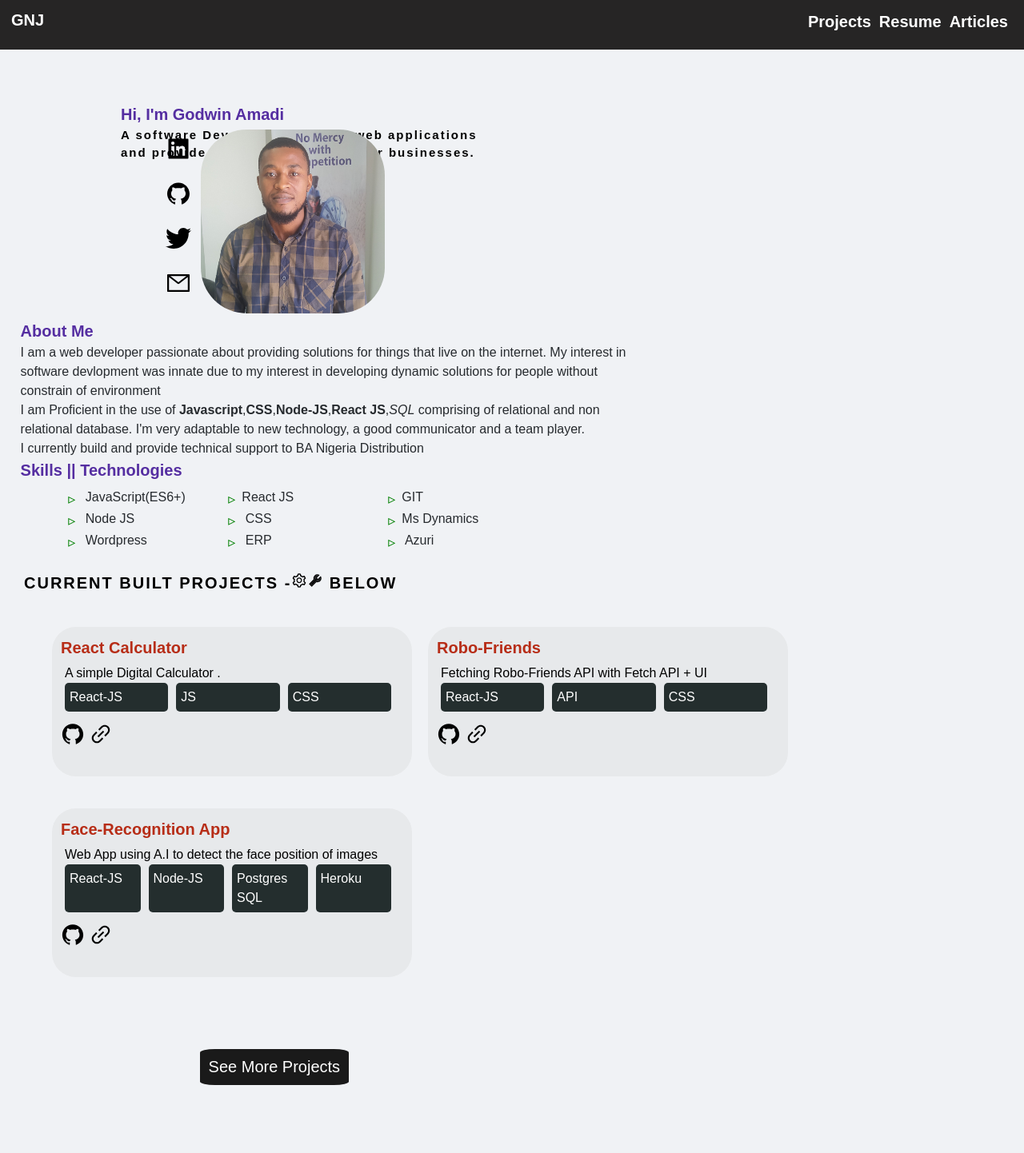
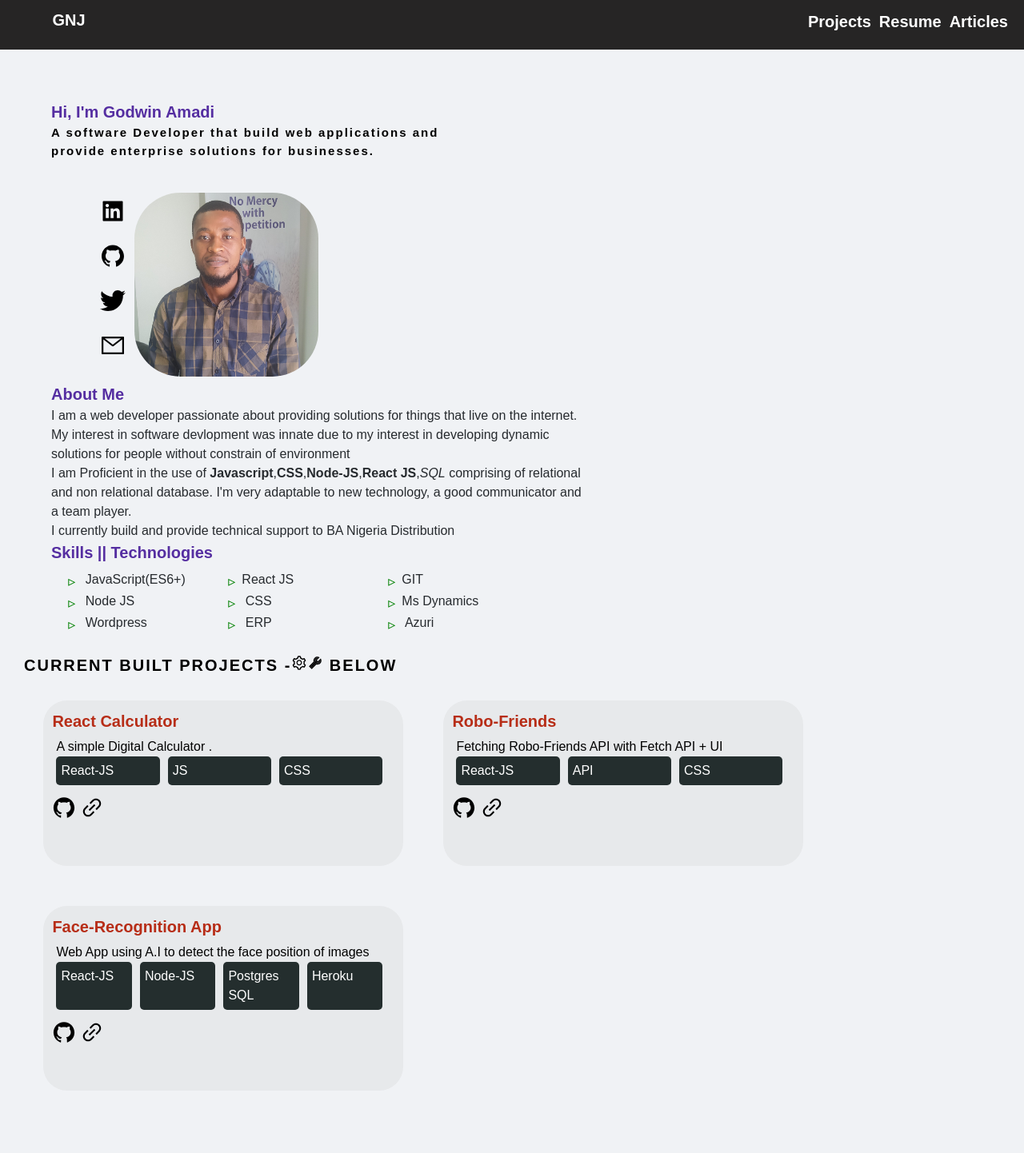
Before and after one commit to Godwin-NJ/gnj-portfolio, a React (Create React App) app: page / in a window 1280 px wide. Shown: the top 1442 px of the page at 80% size. Built offline with nearby package versions, Linux system fonts and the light colour scheme.

Commit message:
responsive ui 1

```diff
--- a/src/index.css
+++ b/src/index.css
@@ -29,7 +29,6 @@
 h4 {
   color: #552ea1;
   font-size: 20px;
-  /* letter-spacing: 2px; */
 }
 h6 {
   color: black;
@@ -49,16 +48,11 @@
 }
 
 .prjtDesc {
-  /* background-color: #000000; */
   color: black;
   border-radius: 10px;
   padding: 5px;
 }
 
-.profileAbout {
-  /* margin: 0 auto; */
-  /* padding: 20px; */
-}
 main.relativeToNav {
   position: relative;
   min-height: 5vh;
@@ -109,7 +103,6 @@
 }
 .hamburgerIcon:before {
   font-size: 5px;
-  /* height: 20px; */
 }
 
 .navInfo {
@@ -134,12 +127,9 @@
 }
 
 .circular-image {
-  /* display: block; */
-  /* margin: auto; */
   height: 230px;
   width: 230px;
   border-radius: 25%;
-  /* margin-top: 1%; */
   margin-left: 10%;
 }
 
@@ -158,29 +148,14 @@
 
 .about {
   display: flex;
-  /* justify-content: space-between; */
-  /* margin-left: 2%; */
   flex-direction: column;
   margin-top: 5%;
 }
-/* .about1 {
-  margin-top: 5%;
-  max-width: 70%;
-} */
-
-/* .socials {
-  display: flex;
-  flex-direction: column;
-  margin-left: 5%;
-  margin-top: 10%;
-} */
 
 .iconSize {
   font-size: 2rem;
   display: flex;
   flex-direction: row;
-  /* margin-left: 5%; */
-  /* margin-top: 10%; */
 }
 
 .socialIcon {
@@ -196,20 +171,11 @@
 ul {
   list-style: none;
   text-align: left;
-  /* width: 40%; */
-  /* position: relative; */
 }
 .iconFlex {
   position: relative;
 }
-.skill {
-  /* text-align: center; */
-  /* margin-top: -8%; */
-  /* position: relative; */
-}
-.skill > h4 {
-  /* margin-left: 3%; */
-}
+
 .skill ul.skillIcon2 li::before {
   content: "▹";
   position: relative;
@@ -217,8 +183,6 @@
   font-size: large;
   left: -8px;
   bottom: -3px;
-  /* padding-left: -4px; */
-  /* line-height: 12px; */
 }
 .skillIcon2 {
   display: grid;
@@ -226,10 +190,7 @@
   margin-left: 5%;
 }
 .skillIcon2 li > p {
-  /* border: 1px solid grey; */
   position: absolute;
-  /* width: 20%; */
-  /* border-radius: 20px; */
 }
 .skillIcon2 > li {
   margin-bottom: -10px;
@@ -247,23 +208,13 @@
   border-radius: 30px;
   color: #000000;
   background-color: #e7e9eb;
-  /* align-items: center; */
 }
 .cardBuilt:hover {
   transform: scale(1.1);
-  /* width: 30px; */
-  /* height: 40%; */
+
   margin: 20px 0px 20px 0px;
 }
 
-/* .cardLayout {
-  width: 100%;
-  display: flex;
-  flex-direction: column;
-  justify-content: center;
-  align-items: center;
-} */
-/* new  end*/
 .cardLayout {
   /* width: 100%; */
   display: flex;
@@ -280,15 +231,11 @@
 }
 .tech-list {
   display: flex;
-  /* margin: 3px; */
-  /* margin: 10px 0px; */
 }
 .tech-list li {
   margin: 0px 10px 5px 0px;
 }
-/* .cardContent {
-  margin-left: 20px;
-} */
+
 .cardIcon {
   margin-bottom: 15px;
 }
@@ -300,14 +247,7 @@
 .cardProject {
   margin-top: 12%;
 }
-/* .card {
-  margin: 2% auto;
-} */
-/* .iconProject > a {
-  margin-left: 20px;
-  font-size: 25px;
-  color: black;
-} */
+
 .animateText {
   font-weight: 70;
   display: flex;
@@ -320,6 +260,9 @@
   margin-top: 10%;
   padding-bottom: 20.5rem;
 }
+/* .prjtTempt {
+  margin: 5%;
+} */
 
 .footerIcon {
   display: flex;
@@ -349,20 +292,12 @@
   position: absolute;
   left: 0px;
   margin-top: 20%;
-  height: 20vh;
-  /* padding: 10px; */
 }
 
 /* to make horizontal scroll enabled for small devices */
 @media (max-width: 600px) {
   .App {
     overflow-x: auto;
-  }
-}
-
-@media (min-width: 625px) {
-  .big-heading {
-    /* margin-top: 10%; */
   }
 }
 
@@ -386,59 +321,46 @@
     display: none;
   }
   .navAnker {
-    /* padding: 8px 5px 2px 10px; */
     margin-top: -28px;
   }
-  /* .cardBuilt {
-    width: 25rem;
-    height: 100%;
-    border: 1px solid transparent;
-    margin: 5px 0px 15px 0px;
-    align-items: center;
-  } */
+
   .cardBuilt:hover {
-    /* transform: scale(1.1); */
     width: 320px;
     height: 60%;
     margin: 10px 0px 0px 10px;
   }
-  /* .cardContent {
-    margin-left: 10px;
-  } */
+
   .project-grid {
     display: grid;
     grid-template-columns: 1fr 1fr;
-    /* grid-template-rows: auto; */
+
     column-gap: 10px;
     row-gap: 10px;
   }
   .profileAbout {
     width: 85%;
-    /* margin-left: 2.5%; */
   }
 
   .about {
     margin-top: 7%;
   }
   .navbar-brand {
-    /* text-decoration: none; */
     margin: -1px;
-  }
-  /* .navGNJ {
-    margin-left: 3%;
-  } */
-  .skill {
-    /* margin-left: 2%; */
   }
 }
 
-@media (min-width: 849px) {
-  .about1 {
-    max-width: 55%;
+@media (min-width: 840px) {
+  .cardLayout {
+    display: grid;
+    grid-template-columns: 1fr 1fr;
+    margin: 0%;
+  }
+  .cardBuilt:hover {
+    transform: scale(1.1);
+    height: 100%;
   }
 }
 
-/* Mini large Screen @ 992px */
 @media (min-width: 992px) {
   .project-grid {
     display: grid;
@@ -449,18 +371,9 @@
     grid-row-gap: 10px;
     row-gap: 10px;
   }
-  /* .cardBuilt {
-    width: 27vw;
-    height: 62vh;
-  } */
-  /* .cardBuilt:hover {
-    transform: scale(1.1);
-    width: 28vw;
-    height: 62vh;
-    margin: 20px 20px 20px 10px;
-  } */
+
   .cardProject {
-    margin-top: 8%;
+    margin-top: 5%;
   }
   .profileAbout {
     width: 60vw;
@@ -468,22 +381,16 @@
   .houseDiv {
     width: 90vw;
   }
-  /* .circular-image {
-    margin-top: -13%;
-    margin-left: 18%;
-} */
 }
 
 @media (min-width: 1200px) {
   .cardBuilt:hover {
-    /* transform: scale(1.1); */
     width: 450px;
     height: 35vh;
     margin: 20px;
   }
   .cardBuilt {
     width: 450px;
-    /* height: 60vh; */
   }
   .houseDiv {
     width: 80vw;
@@ -491,20 +398,35 @@
   .about1 {
     max-width: 40%;
   }
-  .img1 {
-    margin-top: -5%;
-  }
+
   .circular-image {
     margin-top: 7%;
     margin-left: 5%;
   }
-  .about {
-    margin-left: 10%;
+  .profileAbout {
+    width: 55%;
   }
-  .profileAbout {
-    /* margin-left: 10%; */
+  .skillIcon2 {
+    margin-left: 2%;
   }
-  .skill {
-    /* margin-left: 10%; */
+  .aboutHeader {
+    margin-left: 5%;
+  }
+  a.navGNJ {
+    margin-left: 4%;
+  }
+  .cardLayout {
+    grid-template-columns: 1fr 1fr;
+    margin-top: 2%;
+    margin: 2%;
+    gap: 50px;
+    width: 70%;
+  }
+  .cardBuilt:hover {
+    height: 100%;
+  }
+  .btnProject {
+    margin-left: 40%;
+    margin-top: 5%;
   }
 }
```
